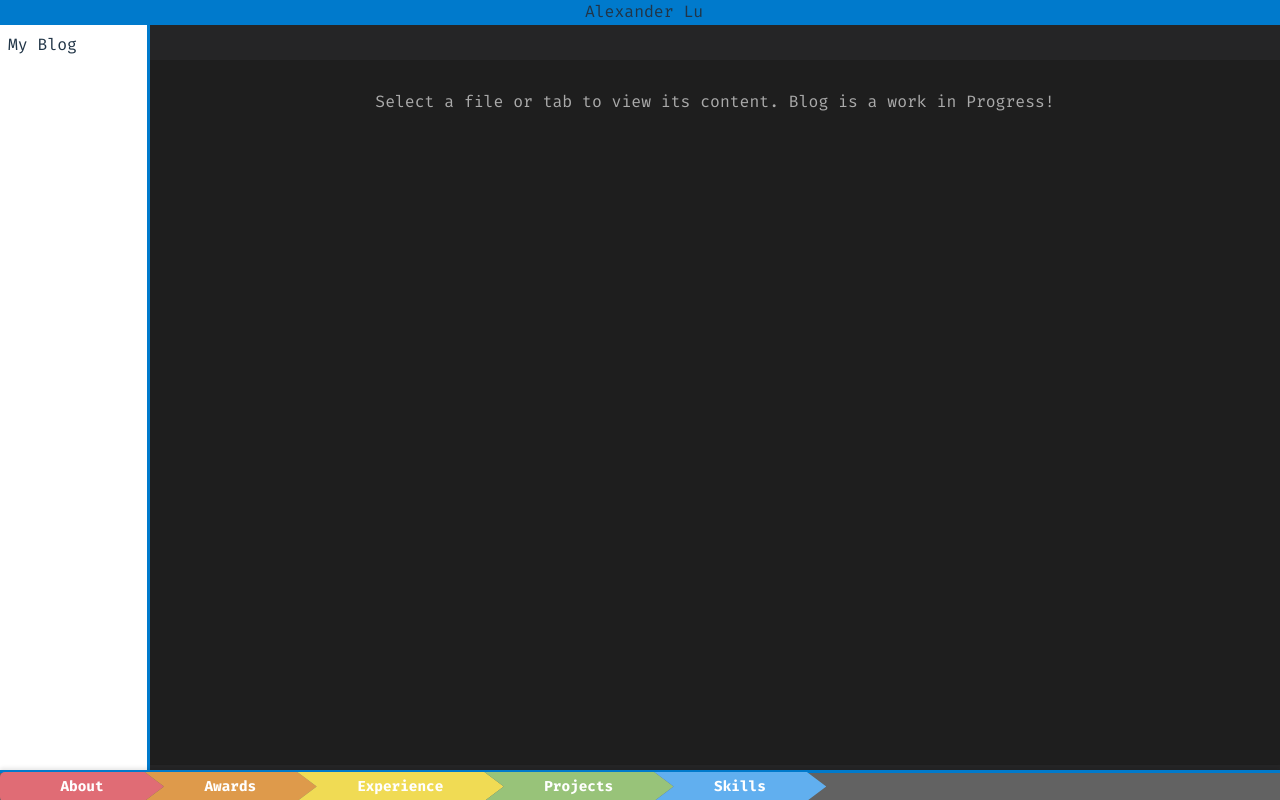
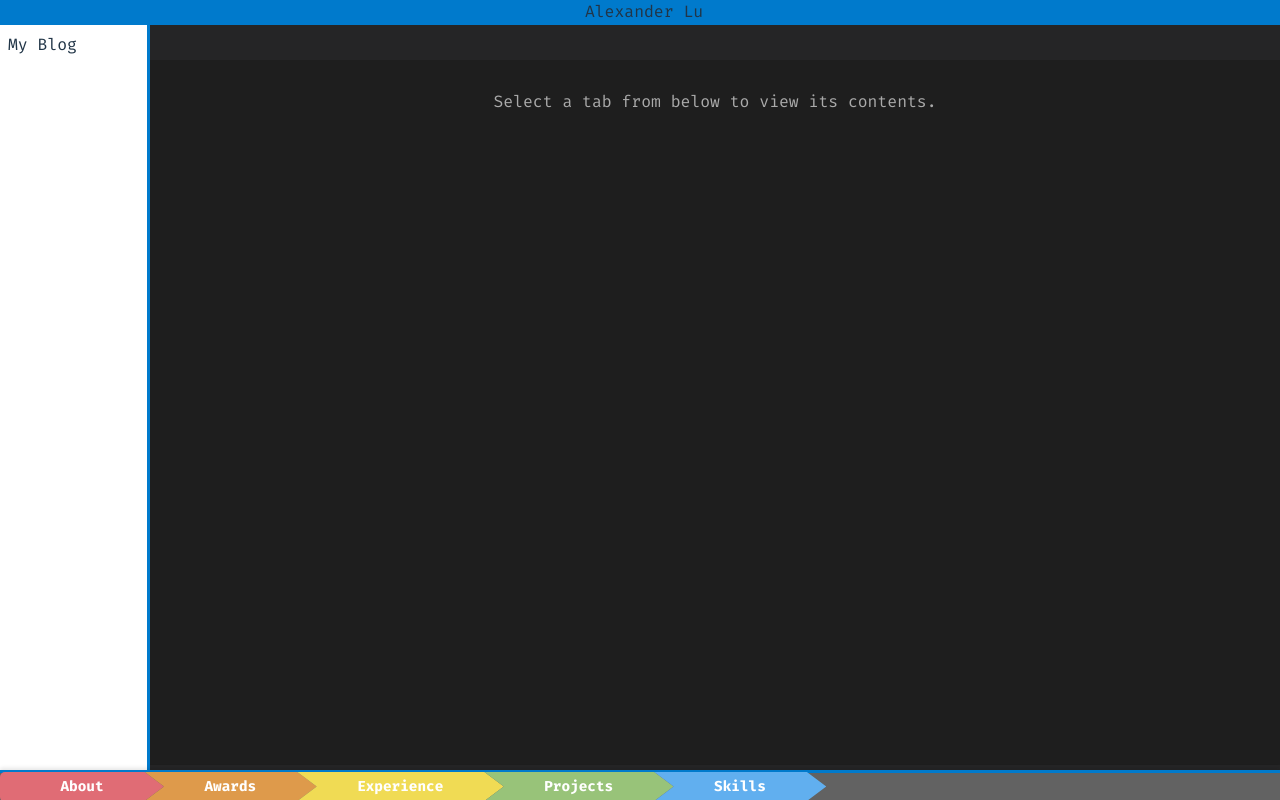
Before and after one commit to YLu-1258/alexdev, a React (Vite) app: page / in a window 1280 px wide. Built offline with nearby package versions, Linux system fonts and the light colour scheme.

Commit message:
Updated placeholder

```diff
--- a/src/components/MainDisplay.tsx
+++ b/src/components/MainDisplay.tsx
@@ -37,7 +37,7 @@ const MainDisplay: React.FC<MainDisplayProps> = ({ tabs, setTabs, activeTabId, s
             <div className="content">
                 {tabs.find(tab => tab.id === activeTabId)?.content || (
                     <div className="placeholder">
-                        Select a file or tab to view its content. Blog is a work in Progress!
+                        Select a tab from below to view its contents.
                     </div>
                 )}
             </div>
```
